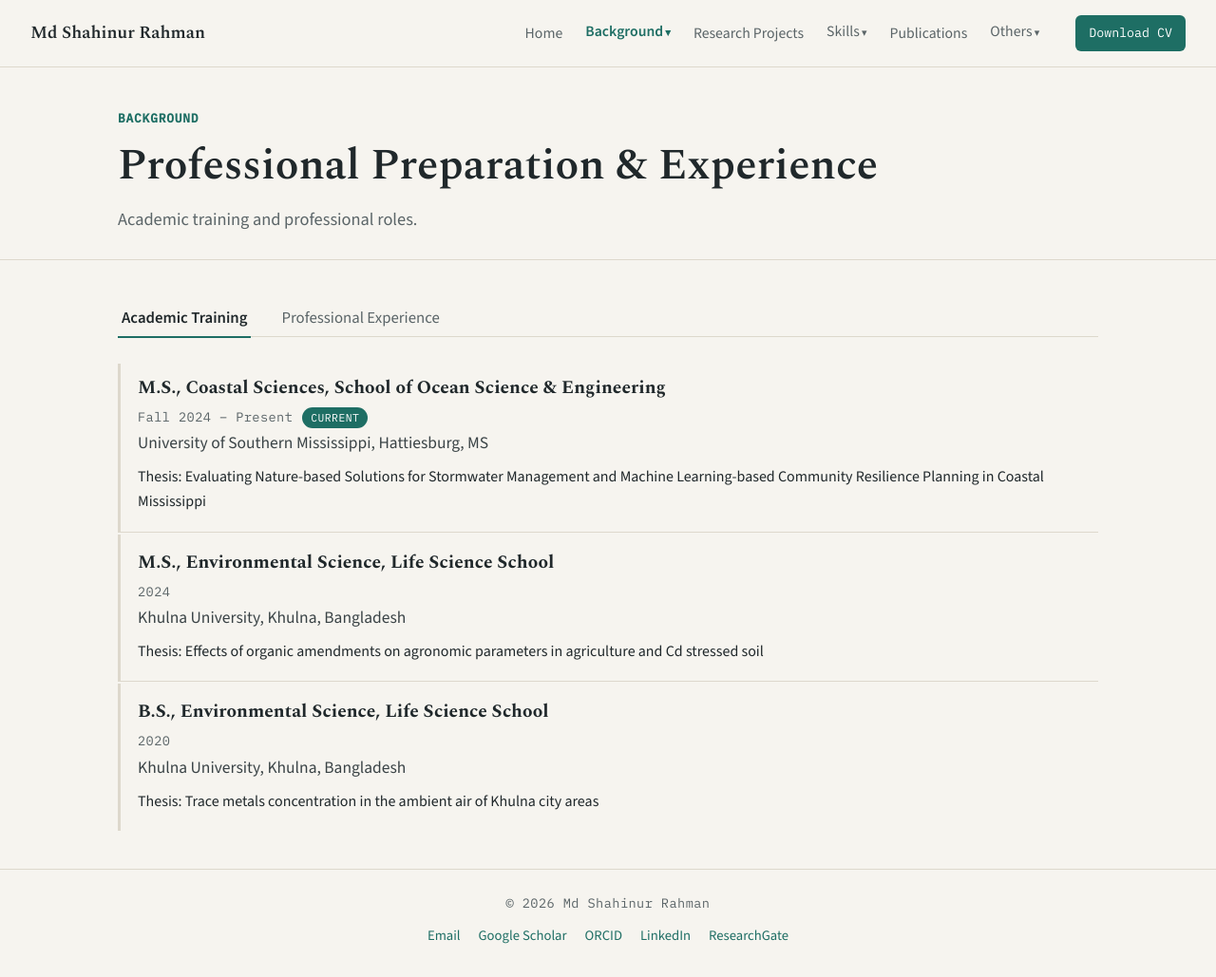
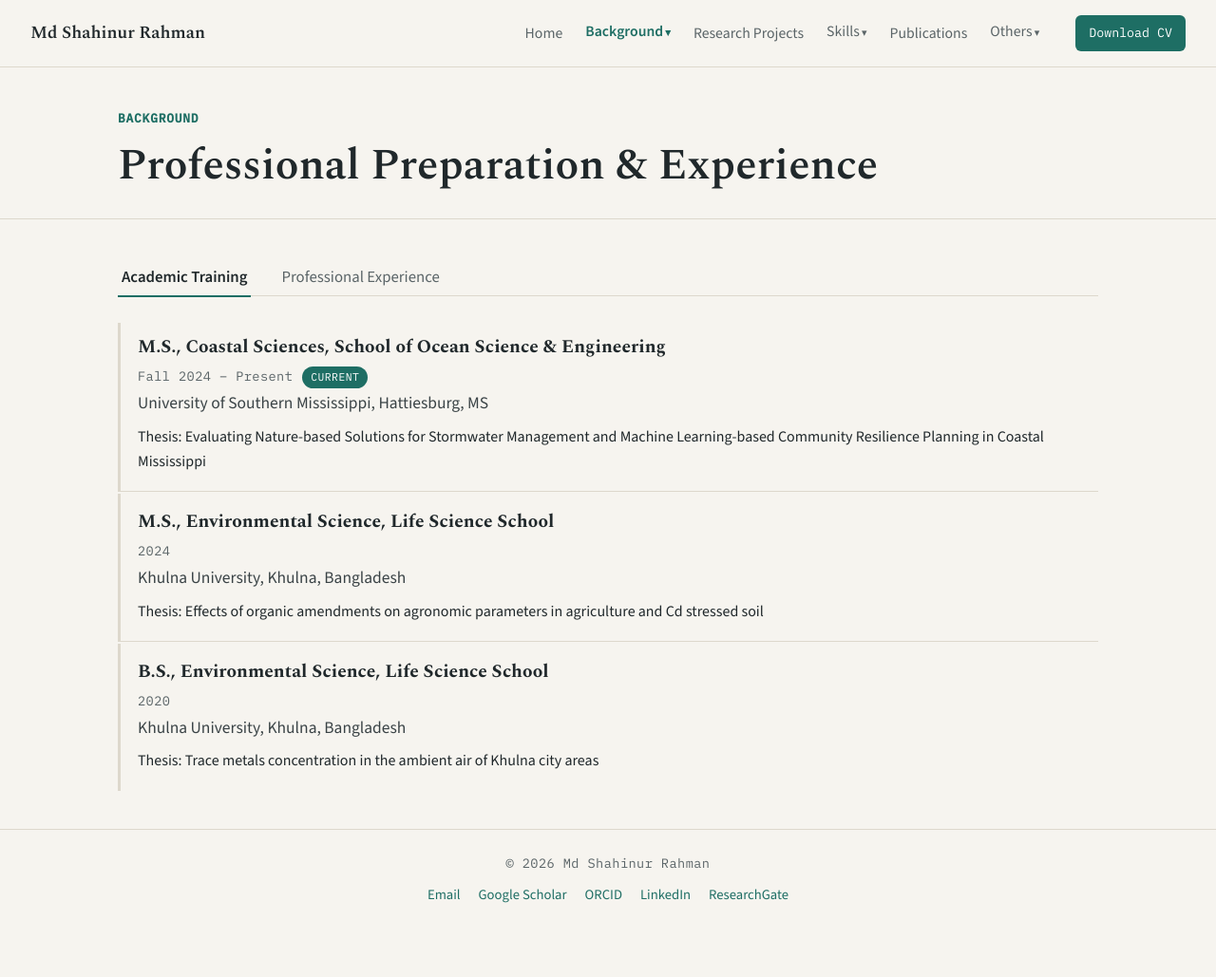
Before and after one commit to Shahinur-Rahman-web/Shahinur-Rahman-web.github.io, a Jekyll site: the page built from background.md, in a window 1280 px wide and 1029 px high. Shown: the whole window at 95% size. Built offline with Jekyll 4.4.1, drawn with Linux system fonts in a browser that asks for light colours.

Commit message:
Update background.md

```diff
--- a/background.md
+++ b/background.md
@@ -10,7 +10,6 @@ tab_default: education
 <div class="wrap">
 <span class="eyebrow mono">BACKGROUND</span>
 <h1>Professional Preparation &amp; Experience</h1>
-<p class="lede">Academic training and professional roles.</p>
 </div>
 </section>
 
```
